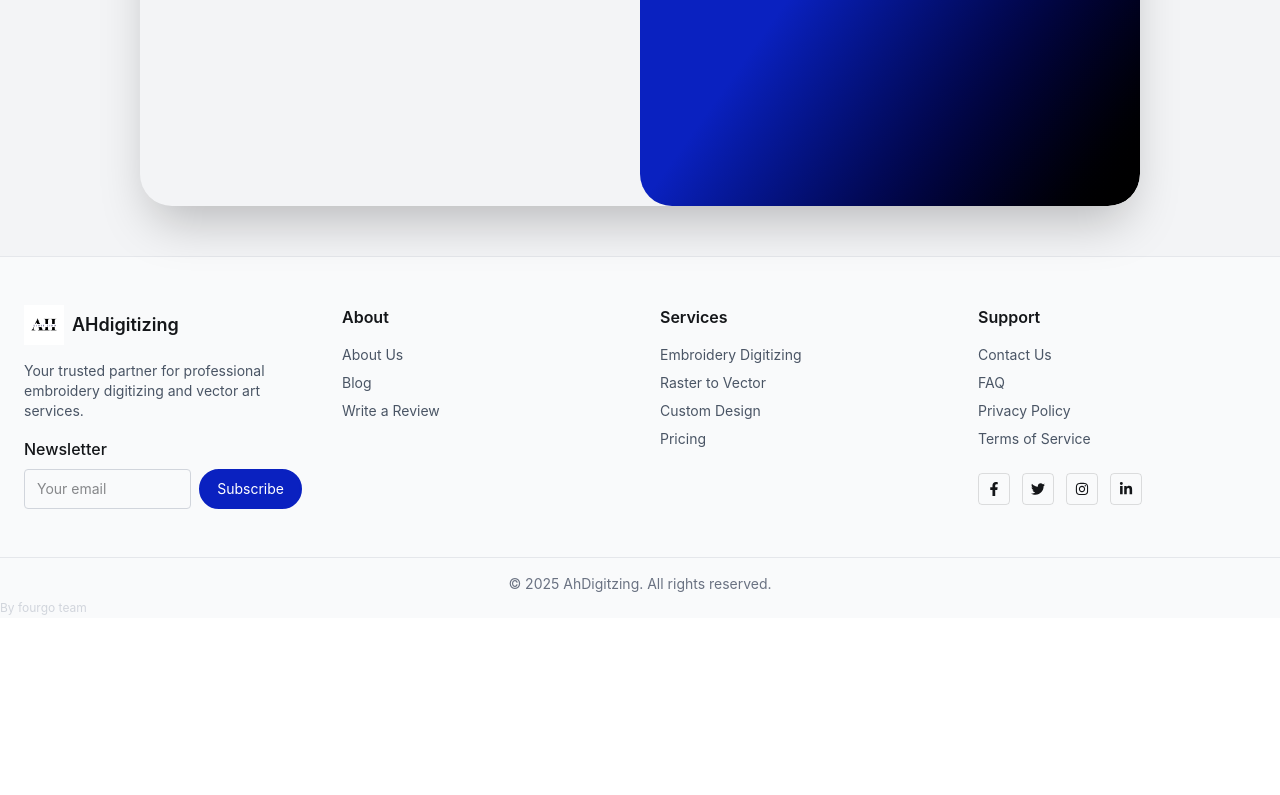
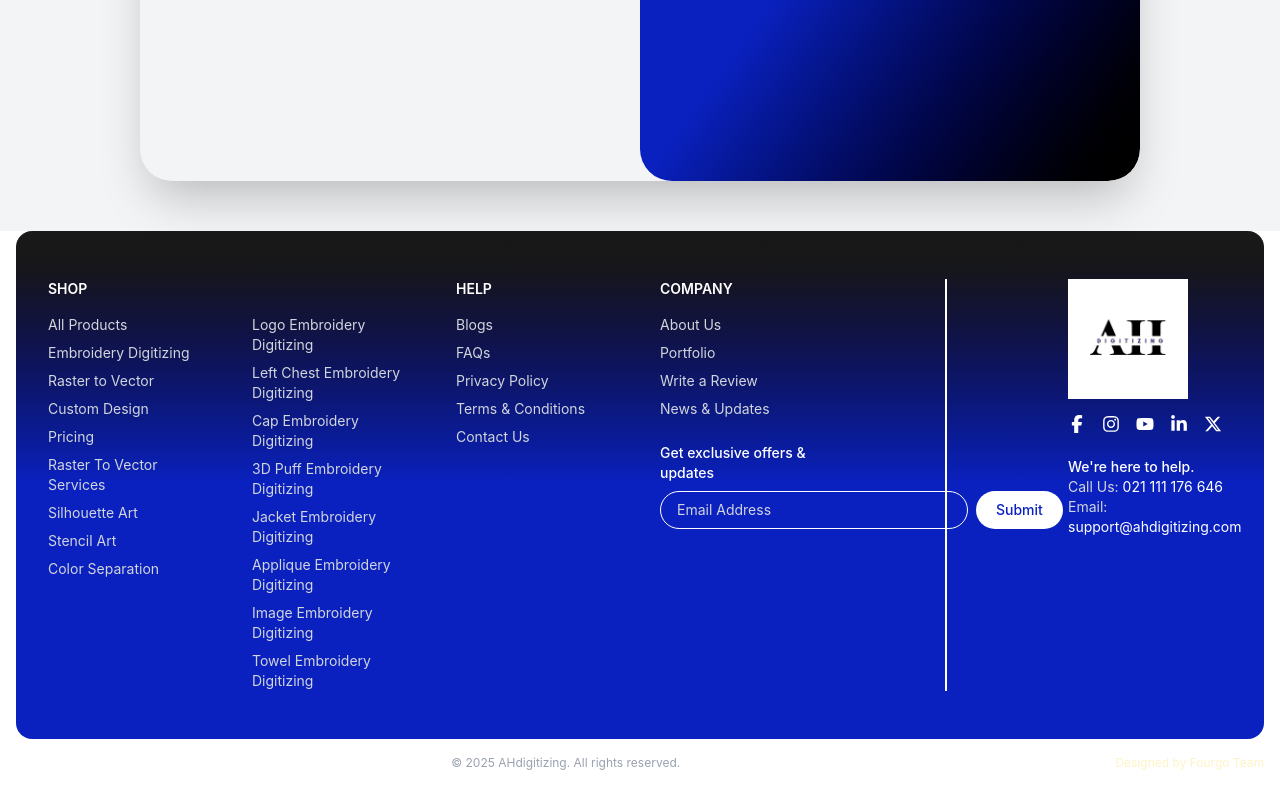
Before and after one commit to fourgoAgency/Ah-digitizing, a Next.js app: page /login in a window 1280 px wide. Shown: the part 797-1592 px from the top of the page. Before the commit the page ends 1415 px from the top, so only its background shows below. Built offline with nearby package versions, Linux system fonts and the light colour scheme.

Commit message:
feat(Header): update header component with new icons and improved layout
chore(dependencies): upgrade Next.js to version 16.1.6 and update related packages

style(global): add global CSS styles with Tailwind CSS integration and custom themes

fix(vscode): add TypeScript SDK path in VSCode settings

```diff
--- a/app/layout.tsx
+++ b/app/layout.tsx
@@ -1,6 +1,6 @@
 import type { Metadata } from "next";
 import { Geist, Geist_Mono } from "next/font/google";
-import "./globals.css";
+import "./global.css";
 import Header from "@/components/Header";
 import Footer from "@/components/Footer";
 
--- a/app/page.tsx
+++ b/app/page.tsx
@@ -5,7 +5,6 @@ import Services from "@/components/home/Services";
 import Portfolio from "@/components/home/Portfolio";
 import Category from '@/components/home/Category'
 import WhyChooseAndFAQ from "@/components/home/WhyChooseUs";
-import CTABanner from "@/components/home/CTA";
 import Testimonials from "@/components/home/Testimonials";
 import BeforeAfterGrid from "@/components/home/BeforeAfter";
 import FeaturesSection from "@/components/home/FeaturedSection";
@@ -21,7 +20,6 @@ export default function Page() {
       <WhyChooseAndFAQ/>
     <FeaturesSection />
       <Testimonials/>
-      <CTABanner/>
     </main>
   );
 }
--- a/components/Footer.tsx
+++ b/components/Footer.tsx
@@ -1,90 +1,220 @@
+// import Image from "next/image";
+// import Link from "next/link";
+// import { FaFacebookF, FaTwitter, FaInstagram, FaLinkedinIn } from "react-icons/fa";
+
+// export default function Footer() {
+//   return (
+//     <footer className="bg-gray-50 border-t border-gray-200">
+//       {/* Main Footer */}
+//       <div className="max-w-7xl mx-auto px-6 py-12 grid grid-cols-1 md:grid-cols-4 gap-10">
+
+//         {/* Brand & Newsletter */}
+//         <div>
+//           <div className="flex items-center gap-2 mb-4">
+//             <Image src="/logo.jpeg" alt="AHdigitizing Logo" width={40} height={40} />
+//             <span className="font-semibold text-lg">AHdigitizing</span>
+//           </div>
+
+//           <p className="text-sm text-gray-600 mb-4">
+//             Your trusted partner for professional embroidery digitizing and vector art services.
+//           </p>
+
+//           <h4 className="font-medium mb-2">Newsletter</h4>
+//           <div className="flex gap-2">
+//             <input
+//               type="email"
+//               placeholder="Your email"
+//               className="w-full px-3 py-2 border border-gray-300 rounded text-sm focus:outline-none focus:ring-1 focus:ring-blue-500"
+//             />
+//             <button className="bg-primary text-white px-4 py-2 rounded-full text-sm hover:bg-transparent hover:text-primary border-2 border-primary transition-colors">
+//               Subscribe
+//             </button>
+//           </div>
+//         </div>
+
+//         {/* About */}
+//         <div>
+//           <h4 className="font-semibold mb-4">About</h4>
+//           <ul className="space-y-2 text-sm text-gray-600">
+//             <li><Link href="/about-us">About Us</Link></li>
+//             <li><Link href="/blog">Blog</Link></li>
+//             <li><Link href="/write-a-review">Write a Review</Link></li>
+//           </ul>
+//         </div>
+
+//         {/* Services */}
+//         <div>
+//           <h4 className="font-semibold mb-4">Services</h4>
+//           <ul className="space-y-2 text-sm text-gray-600">
+//             <li><Link href="/services/embroidery-digitizing">Embroidery Digitizing</Link></li>
+//             <li><Link href="/services/raster-to-vector">Raster to Vector</Link></li>
+//             <li><Link href="/services/custom-design">Custom Design</Link></li>
+//             <li><Link href="/pricing">Pricing</Link></li>
+//           </ul>
+//         </div>
+
+//         {/* Support */}
+//         <div>
+//           <h4 className="font-semibold mb-4">Support</h4>
+//           <ul className="space-y-2 text-sm text-gray-600 mb-6">
+//             <li><Link href="/contact-us">Contact Us</Link></li>
+//             <li><Link href="/FAQs">FAQ</Link></li>
+//             <li><Link href="/privacy-policy">Privacy Policy</Link></li>
+//             <li><Link href="/terms-and-conditions">Terms of Service</Link></li>
+//           </ul>
+
+//           <div className="flex gap-3">
+//             <a className="p-2 border rounded hover:bg-blue-600 hover:text-white">
+//               <FaFacebookF size={14} />
+//             </a>
+//             <a className="p-2 border rounded hover:bg-blue-600 hover:text-white">
+//               <FaTwitter size={14} />
+//             </a>
+//             <a className="p-2 border rounded hover:bg-blue-600 hover:text-white">
+//               <FaInstagram size={14} />
+//             </a>
+//             <a className="p-2 border rounded hover:bg-blue-600 hover:text-white">
+//               <FaLinkedinIn size={14} />
+//             </a>
+//           </div>
+//         </div>
+//       </div>
+
+//       {/* Bottom Bar */}
+//       <div className="border-t border-gray-200 text-center pt-4 text-sm text-gray-500">
+//         © 2025 AhDigitzing. All rights reserved.
+//       </div>
+//         <span className="bottom-0 text-right text-xs text-gray-300">By fourgo team</span>
+//     </footer>
+//   );
+// }
 import Image from "next/image";
 import Link from "next/link";
-import { FaFacebookF, FaTwitter, FaInstagram, FaLinkedinIn } from "react-icons/fa";
+import {
+  FaFacebookF,
+  FaInstagram,
+  FaYoutube,
+  FaLinkedinIn,
+  FaXTwitter,
+} from "react-icons/fa6";
 
 export default function Footer() {
+  const embroideryItems = [
+    { label: "Logo Embroidery Digitizing", href: "/services/embroidery/logo" },
+    { label: "Left Chest Embroidery Digitizing", href: "/services/embroidery/left-chest" },
+    { label: "Cap Embroidery Digitizing", href: "/services/embroidery/cap" },
+    { label: "3D Puff Embroidery Digitizing", href: "/services/embroidery/3d-puff" },
+    { label: "Jacket Embroidery Digitizing", href: "/services/embroidery/jacket" },
+    { label: "Applique Embroidery Digitizing", href: "/services/embroidery/applique" },
+    { label: "Image Embroidery Digitizing", href: "/services/embroidery/image" },
+    { label: "Towel Embroidery Digitizing", href: "/services/embroidery/towel" },
+  ];
+
+  const rasterToVectorItems = [
+    { label: "Raster To Vector Services", href: "/services/raster-to-vector" },
+    { label: "Silhouette Art", href: "/services/raster-to-vector/silhouette" },
+    { label: "Stencil Art", href: "/services/raster-to-vector/stencil" },
+    { label: "Color Separation", href: "/services/raster-to-vector/color-separation" },
+  ];
+
   return (
-    <footer className="bg-gray-50 border-t border-gray-200">
-      {/* Main Footer */}
-      <div className="max-w-7xl mx-auto px-6 py-12 grid grid-cols-1 md:grid-cols-4 gap-10">
+    <footer className="px-4 pb-6">
+      <div className="max-w-full mx-auto bg-linear-to-t from-primary via-primary to-black/90 text-white rounded-2xl px-8 py-12">
+        <div className="grid grid-cols-1 lg:grid-cols-6 gap-10">
 
-        {/* Brand & Newsletter */}
-        <div>
-          <div className="flex items-center gap-2 mb-4">
-            <Image src="/logo.jpeg" alt="AHdigitizing Logo" width={40} height={40} />
-            <span className="font-semibold text-lg">AHdigitizing</span>
+          {/* SHOP */}
+          <div>
+            <h4 className="font-semibold mb-4 uppercase text-sm">Shop</h4>
+            <ul className="space-y-2 text-sm text-gray-300">
+              <li><Link href="#">All Products</Link></li>
+              <li><Link href="#">Embroidery Digitizing</Link></li>
+              <li><Link href="#">Raster to Vector</Link></li>
+              <li><Link href="#">Custom Design</Link></li>
+              <li><Link href="#">Pricing</Link></li>
+              {rasterToVectorItems.map((item) => (
+                <li key={item.href}><Link href={item.href}>{item.label}</Link></li>
+              ))}
+            </ul>
+          </div>
+          <div className="">
+            <ul className="space-y-2 text-sm mt-9 text-gray-300">
+              {embroideryItems.map((item) => (
+                <li key={item.href}><Link href={item.href}>{item.label}</Link></li>
+              ))}
+            </ul>
           </div>
 
-          <p className="text-sm text-gray-600 mb-4">
-            Your trusted partner for professional embroidery digitizing and vector art services.
-          </p>
+          {/* HELP */}
+          <div>
+            <h4 className="font-semibold mb-4 uppercase text-sm">Help</h4>
+            <ul className="space-y-2 text-sm text-gray-300">
+              <li><Link href="/blogs">Blogs</Link></li>
+              <li><Link href="/FAQs">FAQs</Link></li>
+              <li><Link href="/privacy-policy">Privacy Policy</Link></li>
+              <li><Link href="/terms-and-conditions">Terms & Conditions</Link></li>
+              <li><Link href="/contact-us">Contact Us</Link></li>
+            </ul>
+                </div>
 
-          <h4 className="font-medium mb-2">Newsletter</h4>
-          <div className="flex gap-2">
-            <input
-              type="email"
-              placeholder="Your email"
-              className="w-full px-3 py-2 border border-gray-300 rounded text-sm focus:outline-none focus:ring-1 focus:ring-blue-500"
-            />
-            <button className="bg-primary text-white px-4 py-2 rounded-full text-sm hover:bg-transparent hover:text-primary border-2 border-primary transition-colors">
-              Subscribe
-            </button>
+          {/* COMPANY */}
+          <div>
+            <h4 className="font-semibold mb-4 uppercase text-sm">Company</h4>
+            <ul className="space-y-2 text-sm text-gray-300">
+              <li><Link href="/about-us">About Us</Link></li>
+              <li><Link href="/portfolio">Portfolio</Link></li>
+              <li><Link href="/write-a-review">Write a Review</Link></li>
+              <li><Link href="#">News & Updates</Link></li>
+            </ul>
+            <div className="mt-6 col-span-2 ">
+              <p className="mb-2 text-sm font-medium">
+              Get exclusive offers & updates
+              </p>
+              <div className="flex gap-2">
+              <input
+                type="email"
+                placeholder="Email Address"
+                className="flex-1 px-4 pr-18 py-2 rounded-full text-sm text-white border border-white bg-transparent placeholder-gray-300"
+                />
+              <button className="bg-white text-primary px-5 py-2 rounded-full text-sm font-medium hover:bg-gray-200 transition-colors">
+                Submit
+              </button>
+              </div>
+            </div>
           </div>
-        </div>
 
-        {/* About */}
-        <div>
-          <h4 className="font-semibold mb-4">About</h4>
-          <ul className="space-y-2 text-sm text-gray-600">
-            <li><Link href="/about-us">About Us</Link></li>
-            <li><Link href="/blog">Blog</Link></li>
-            <li><Link href="/write-a-review">Write a Review</Link></li>
-          </ul>
-        </div>
+          {/* DIVIDER */}
+          <div className="hidden lg:flex justify-center">
+            <div className="w-0.5 bg-white h-full" />
+          </div>
 
-        {/* Services */}
-        <div>
-          <h4 className="font-semibold mb-4">Services</h4>
-          <ul className="space-y-2 text-sm text-gray-600">
-            <li><Link href="/services/embroidery-digitizing">Embroidery Digitizing</Link></li>
-            <li><Link href="/services/raster-to-vector">Raster to Vector</Link></li>
-            <li><Link href="/services/custom-design">Custom Design</Link></li>
-            <li><Link href="/pricing">Pricing</Link></li>
-          </ul>
-        </div>
+          {/* BRAND + NEWSLETTER */}
+          <div className="">
+            <Image src="/logo.jpeg" alt="AHdigitizing" width={120} height={40} />
 
-        {/* Support */}
-        <div>
-          <h4 className="font-semibold mb-4">Support</h4>
-          <ul className="space-y-2 text-sm text-gray-600 mb-6">
-            <li><Link href="/contact-us">Contact Us</Link></li>
-            <li><Link href="/FAQs">FAQ</Link></li>
-            <li><Link href="/privacy-policy">Privacy Policy</Link></li>
-            <li><Link href="/terms-and-conditions">Terms of Service</Link></li>
-          </ul>
 
-          <div className="flex gap-3">
-            <a className="p-2 border rounded hover:bg-blue-600 hover:text-white">
-              <FaFacebookF size={14} />
-            </a>
-            <a className="p-2 border rounded hover:bg-blue-600 hover:text-white">
-              <FaTwitter size={14} />
-            </a>
-            <a className="p-2 border rounded hover:bg-blue-600 hover:text-white">
-              <FaInstagram size={14} />
-            </a>
-            <a className="p-2 border rounded hover:bg-blue-600 hover:text-white">
-              <FaLinkedinIn size={14} />
-            </a>
+            <div className="flex gap-4 mt-4 text-lg">
+              <FaFacebookF />
+              <FaInstagram />
+              <FaYoutube />
+              <FaLinkedinIn />
+              <FaXTwitter />
+            </div>
+            <div className="mt-6 text-sm text-gray-300">
+              <p className="font-medium text-white">We're here to help.</p>
+              <p>Call Us: <span className="text-white">021 111 176 646</span></p>
+              <p>Email: <span className="text-white">support@ahdigitizing.com</span></p>
+            </div>
+
           </div>
+
         </div>
       </div>
 
-      {/* Bottom Bar */}
-      <div className="border-t border-gray-200 text-center pt-4 text-sm text-gray-500">
-        © 2025 AhDigitzing. All rights reserved.
+      {/* BOTTOM */}
+      <div className="text-center mt-4 text-xs text-gray-400 flex flex-col md:flex-row justify-between items-center gap-2">
+        <span></span>
+        © 2025 AHdigitizing. All rights reserved. <span className="text-right text-amber-100">Designed by Fourgo Team</span>
       </div>
-        <span className="bottom-0 text-right text-xs text-gray-300">By fourgo team</span>
     </footer>
   );
 }
--- a/package.json
+++ b/package.json
@@ -18,7 +18,7 @@
     "framer-motion": "^12.25.0",
     "gsap": "^3.14.2",
     "lucide-react": "^0.562.0",
-    "next": "16.0.10",
+    "next": "^16.1.6",
     "react": "19.2.1",
     "react-dom": "19.2.1",
     "react-icons": "^5.5.0",
```
Also changed, not shown: components/Header.tsx (+37 -29 lines), app/global.css (renamed from app/globals.css), 1 other file (tests, documents, lock files or other folders).
